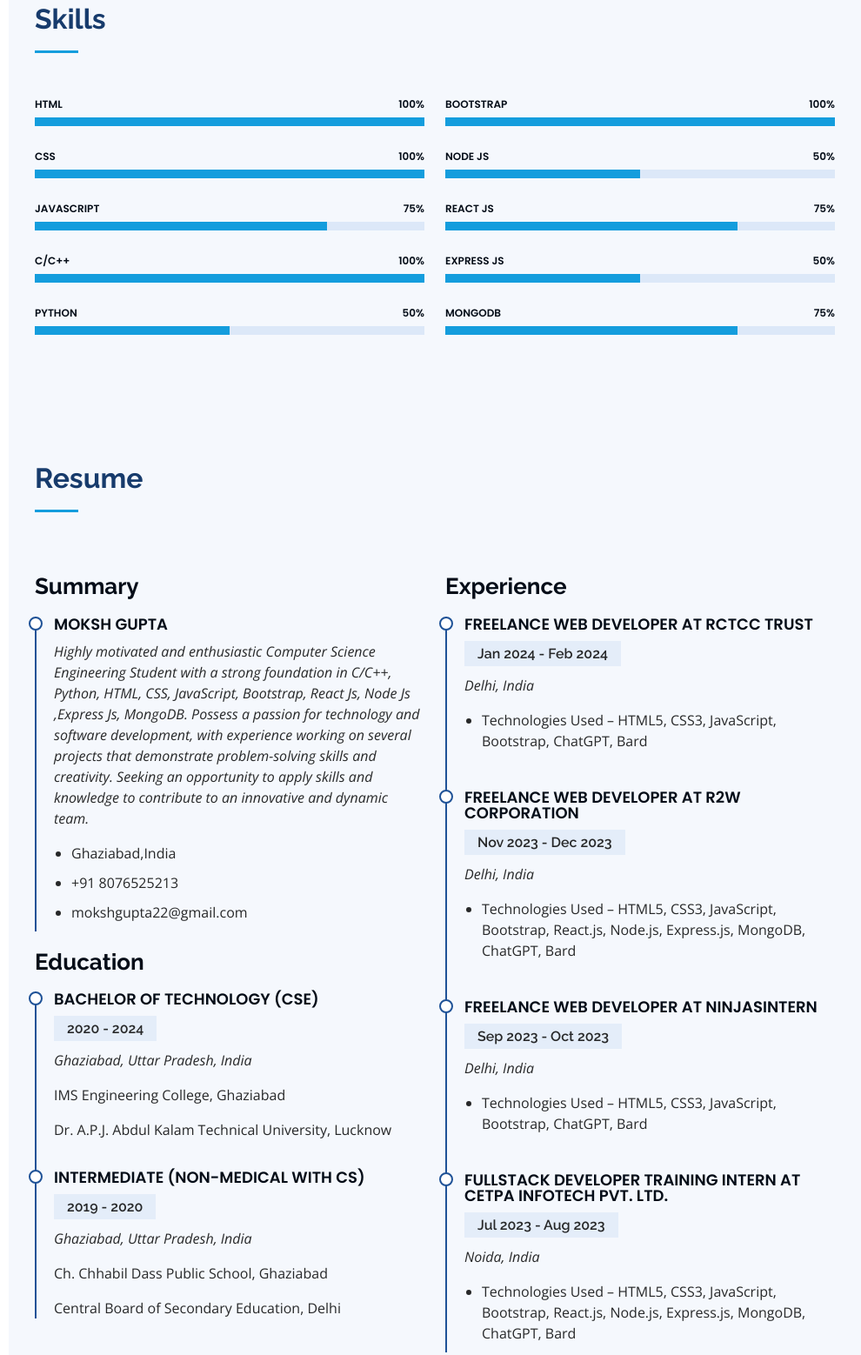
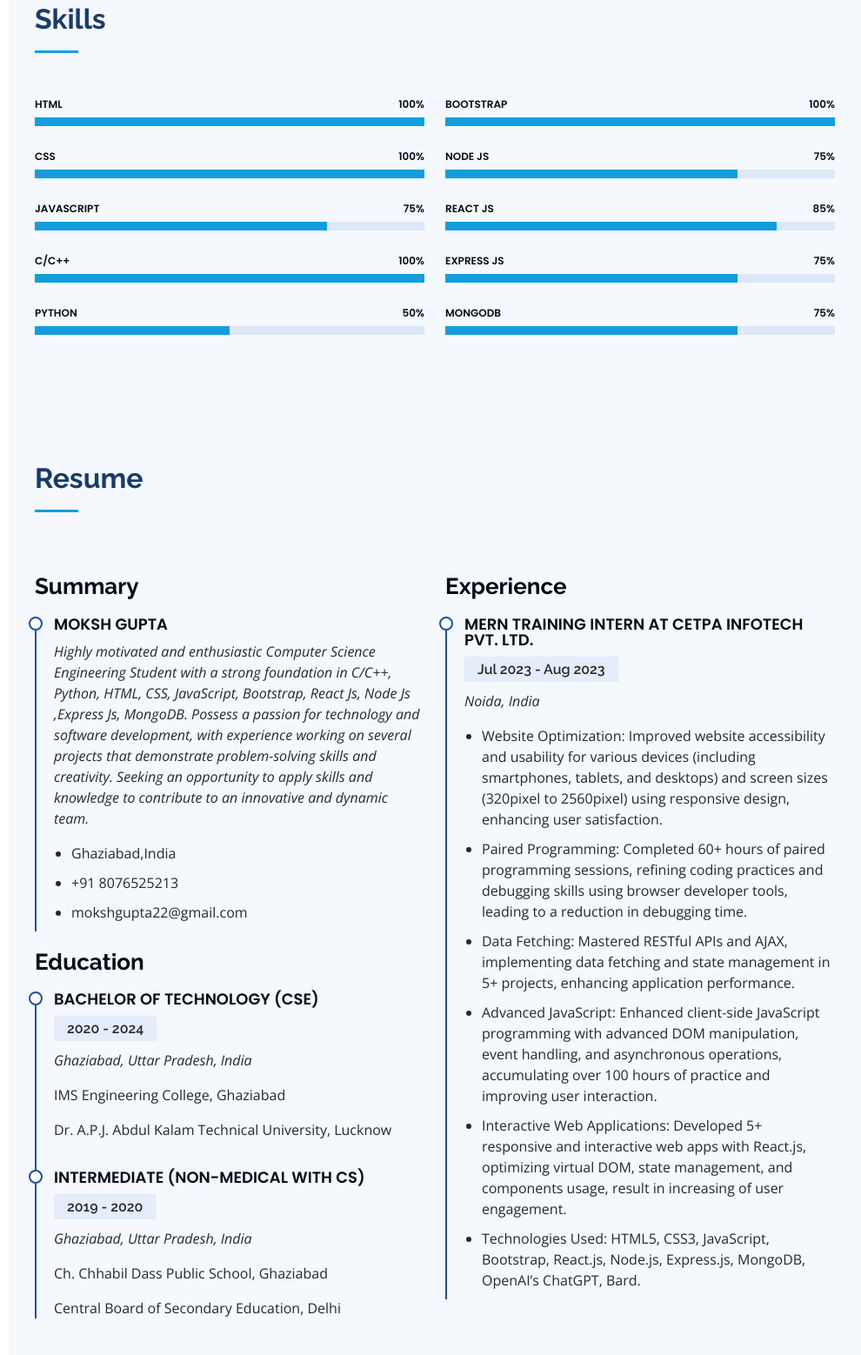
Before and after one commit to MokshGupta777/MG_PortFolio, a plain HTML site: page index.html in a window 1280 px wide. Shown: the part 1393-2951 px from the top of the page at 87% size, without its empty margins (290-1280 px from the left). Drawn offline with nearby package versions, Linux system fonts and the light colour scheme.

Commit message:
Update index.html

```diff
--- a/index.html
+++ b/index.html
@@ -85,7 +85,7 @@
             <img src="assets/img/profile-img.jpg" class="img-fluid" alt="">
           </div>
           <div class="col-lg-8 pt-4 pt-lg-0 content" data-aos="fade-left">
-            <h3>React JS Frontend Developer.</h3>
+            <h3>Full Stack Developer</h3>
             <p class="fst-italic">
               <!-- paragraph for this -->
             </p>
@@ -176,23 +176,23 @@
 
 
             <div class="progress">
-              <span class="skill">Node JS <i class="val">50%</i></span>
-              <div class="progress-bar-wrap">
-                <div class="progress-bar" role="progressbar" aria-valuenow="50" aria-valuemin="0" aria-valuemax="100">
-                </div>
-              </div>
-            </div>
-            <div class="progress">
-              <span class="skill">React JS <i class="val">75%</i></span>
+              <span class="skill">Node JS <i class="val">75%</i></span>
               <div class="progress-bar-wrap">
                 <div class="progress-bar" role="progressbar" aria-valuenow="75" aria-valuemin="0" aria-valuemax="100">
                 </div>
               </div>
             </div>
             <div class="progress">
-              <span class="skill">Express JS <i class="val">50%</i></span>
+              <span class="skill">React JS <i class="val">85%</i></span>
               <div class="progress-bar-wrap">
-                <div class="progress-bar" role="progressbar" aria-valuenow="50" aria-valuemin="0" aria-valuemax="100">
+                <div class="progress-bar" role="progressbar" aria-valuenow="85" aria-valuemin="0" aria-valuemax="100">
+                </div>
+              </div>
+            </div>
+            <div class="progress">
+              <span class="skill">Express JS <i class="val">75%</i></span>
+              <div class="progress-bar-wrap">
+                <div class="progress-bar" role="progressbar" aria-valuenow="75" aria-valuemin="0" aria-valuemax="100">
                 </div>
               </div>
             </div>
@@ -256,50 +256,60 @@
           </div>
           <div class="col-lg-6" data-aos="fade-up" data-aos-delay="100">
             <h3 class="resume-title">Experience</h3>
-            <div class="resume-item">
+<!--             <div class="resume-item">
               <h4>Freelance Web Developer at RCTCC Trust</h4>
               <h5>Jan 2024 - Feb 2024</h5>
               <p><em>Delhi, India </em></p>
-              <ul>
+              <ul> -->
                 <!-- <li>Developed a mission-driven website from conception to deployment, aligning closely with the -->
                   <!-- organization's vision for maximum impact.</li> -->
-                  <li>Technologies Used – HTML5, CSS3, JavaScript, Bootstrap, ChatGPT, Bard</li>
+<!--                   <li>Technologies Used – HTML5, CSS3, JavaScript, Bootstrap, ChatGPT, Bard</li> -->
                   <!-- <li>Website Link: (https://rctcctrust.netlify.app/)</li> -->
 
-              </ul>
+<!--               </ul>
             </div>
             <div class="resume-item">
               <h4>Freelance Web Developer at R2W Corporation</h4>
               <h5>Nov 2023 - Dec 2023</h5>
               <p><em>Delhi, India </em></p>
-              <ul>
+              <ul> -->
                 <!-- <li>Conceptualized, designed, and deployed an advanced e-commerce platform for a skate company, -->
                   <!-- leveraging the latest MERN stack technology and utilized ChatGPT for website optimization.</li> -->
-                  <li>Technologies Used – HTML5, CSS3, JavaScript, Bootstrap, React.js, Node.js, Express.js, MongoDB,
-                    ChatGPT, Bard</li>
+<!--                   <li>Technologies Used – HTML5, CSS3, JavaScript, Bootstrap, React.js, Node.js, Express.js, MongoDB,
+                    ChatGPT, Bard</li> -->
                   <!-- <li>Website Link: (https://www.flydroneskates.com/)</li> -->
-
+<!--
               </ul>
             </div>
             <div class="resume-item">
               <h4>Freelance Web Developer at NinjasIntern</h4>
               <h5>Sep 2023 - Oct 2023</h5>
               <p><em>Delhi, India </em></p>
-              <ul>
+              <ul> -->
                 <!-- <li>Worked with team to build a vital website facilitating internship opportunities for students.</li> -->
-                  <li>Technologies Used – HTML5, CSS3, JavaScript, Bootstrap, ChatGPT, Bard</li>
+<!--                   <li>Technologies Used – HTML5, CSS3, JavaScript, Bootstrap, ChatGPT, Bard</li> -->
                   <!-- <li>Website Link: (https://www.ninjasintern.in/)</li> -->
-
+<!--
               </ul>
-            </div>
+            </div> -->
             <div class="resume-item">
-              <h4>Fullstack Developer Training Intern at CETPA InfoTech PVT. LTD.</h4>
+              <h4>MERN Training Intern at CETPA InfoTech PVT. LTD.</h4>
               <h5>Jul 2023 - Aug 2023</h5>
               <p><em>Noida, India </em></p>
               <ul>
-                <!-- <li>Collaborated with a team by participating in MERN Stack training program.</li> -->
-                <li>Technologies Used – HTML5, CSS3, JavaScript, Bootstrap, React.js, Node.js, Express.js, MongoDB,
-                  ChatGPT, Bard</li>
+                <li>Website Optimization: Improved website accessibility and usability for various devices (including smartphones,
+tablets, and desktops) and screen sizes (320pixel to 2560pixel) using responsive design, enhancing user satisfaction.</li>
+               <li>Paired Programming: Completed 60+ hours of paired programming sessions, refining coding practices and
+debugging skills using browser developer tools, leading to a reduction in debugging time.</li>
+                <li>Data Fetching: Mastered RESTful APIs and AJAX, implementing data fetching and state management in 5+
+projects, enhancing application performance.</li>
+                <li>Advanced JavaScript: Enhanced client-side JavaScript programming with advanced DOM manipulation, event
+handling, and asynchronous operations, accumulating over 100 hours of practice and improving user interaction.</li>
+                <li>Interactive Web Applications: Developed 5+ responsive and interactive web apps with React.js, optimizing virtual
+DOM, state management, and components usage, result in increasing of user engagement.</li>
+
+                <li>Technologies Used: HTML5, CSS3, JavaScript, Bootstrap, React.js, Node.js, Express.js, MongoDB, OpenAI’s
+ChatGPT, Bard.</li>
 
               </ul>
             </div>
```
